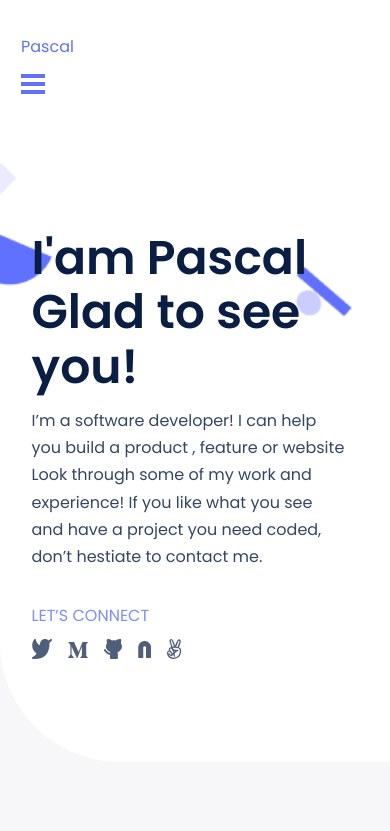
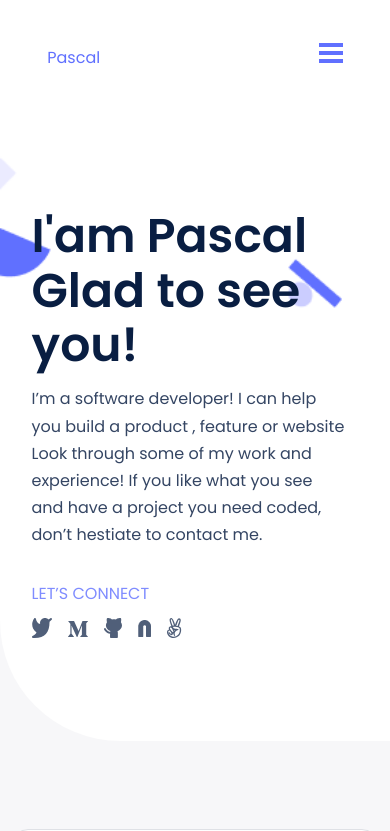
Before and after one commit to bizip/p-portifolio, a website: page index.html in a window 390 px wide. Shown: the top 831 px of the page. Drawn offline with Linux system fonts and the light colour scheme.

Commit message:
Fix mobile version styles

```diff
--- a/main.css
+++ b/main.css
@@ -626,6 +626,16 @@ p {
   margin: 12rem 2rem 3rem 1rem;
 }
 
+.navigation {
+  margin-top: 1rem;
+  display: flex;
+  justify-content: space-between;
+  margin-left: 2.5rem;
+  margin-right: 2.5rem;
+  align-items: center;
+  text-align: center;
+}
+
 @media (min-width: 900px) {
   html {
     font-size: 62.5%;
```
